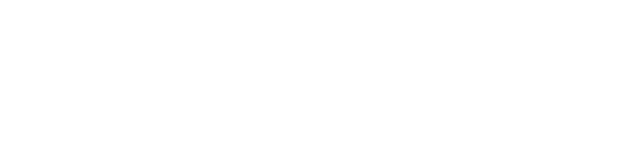
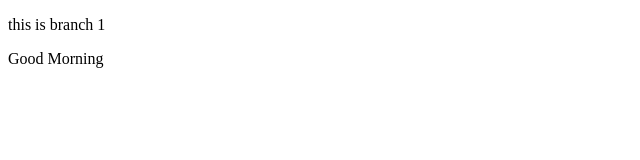
Before and after one commit to RMS2005/Light, a plain HTML site: page index.html in a window 1280 px wide. Shown: the whole page, without its empty margins (0-640 px from the left). Drawn offline with Linux system fonts and the light colour scheme.

```diff
--- a/index.html
+++ b/index.html
@@ -6,6 +6,8 @@
     <title>Document</title>
 </head>
 <body>
+    <p>this is branch 1</p>
+    <p>Good Morning</p>
 
 </body>
 </html>
```
